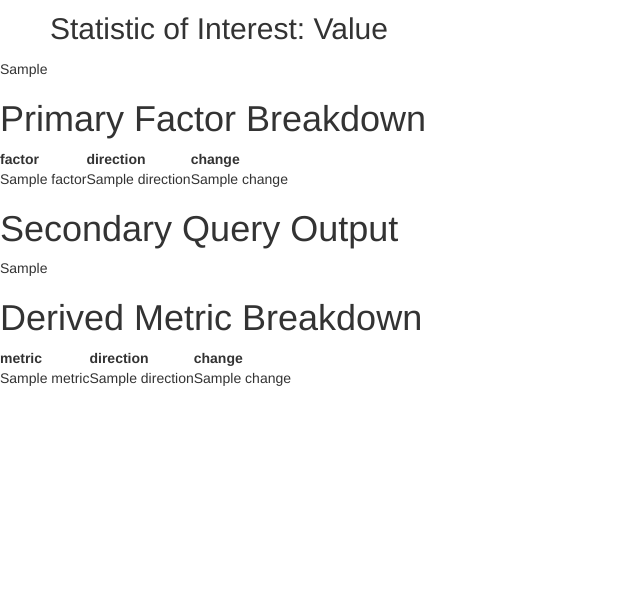
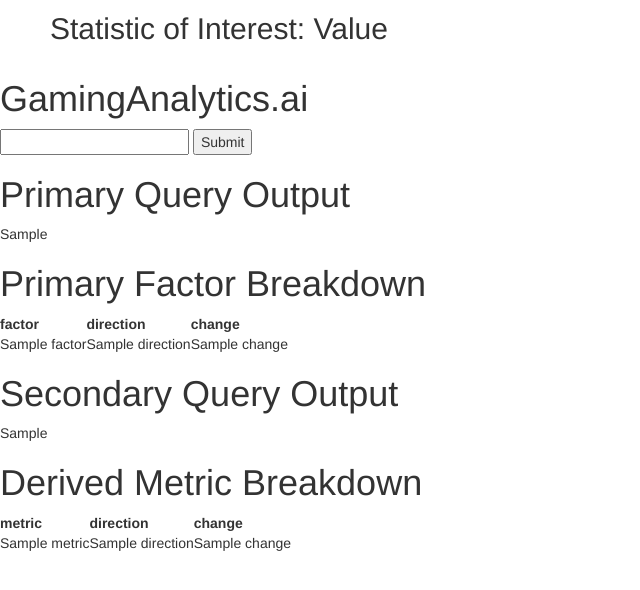
Before and after one commit to kruegg21/casino_analytics, a Flask app: template src/templates/index.html in a window 1280 px wide. Shown: the part 51-641 px from the top of the page, without its empty margins (0-640 px from the left). Run offline with Flask 2, Linux system fonts and the light colour scheme; the template is opened without the code that fills it: most values are stand-ins (such as "Sample title", 1, 10 or a date in 2020); some libraries are stand-ins or nearby versions.

Commit message:
revert some changes to index.html

```diff
--- a/src/templates/index.html
+++ b/src/templates/index.html
@@ -53,9 +53,7 @@
 					</li>
 				</ul>
 			</div>
-			<!-- /.navbar-collapse -->
 		</div>
-		<!-- /.container-fluid -->
 	</nav>
 
 	<div class="answer">
@@ -69,8 +67,20 @@
 		<div class="answer answer-space"></div>
 	</div>
 
-	<div class="plot">
-		{{plot1|safe}}
+	<div id="wrapper">
+		<header>
+			<h1>GamingAnalytics.ai</h1>
+
+			<div id="search">
+				<form action="/visualizations" method='POST'>
+					<input type="text" name="user_input" />
+					<input type="submit" />
+				</form>
+			</div>
+		</header>
+
+		<div id="graph-holder-main">
+			<h1>Primary Query Output</h1> {{plot1|safe}}
 		</div>
 
 		<div id="factors">
@@ -91,9 +101,10 @@
 					{% endfor %}
 				</tbody>
 			</table>
+
 		</div>
 
-	<div class="plot">
+		<div id="graph-holder-derived">
 			<h1>Secondary Query Output</h1> {{plot2|safe}}
 		</div>
 
@@ -115,7 +126,7 @@
 					{% endfor %}
 				</tbody>
 			</table>
-
+		</div>
 	</div>
 
 </body>
```
Lines whose indentation alone changed are shown as unchanged.
